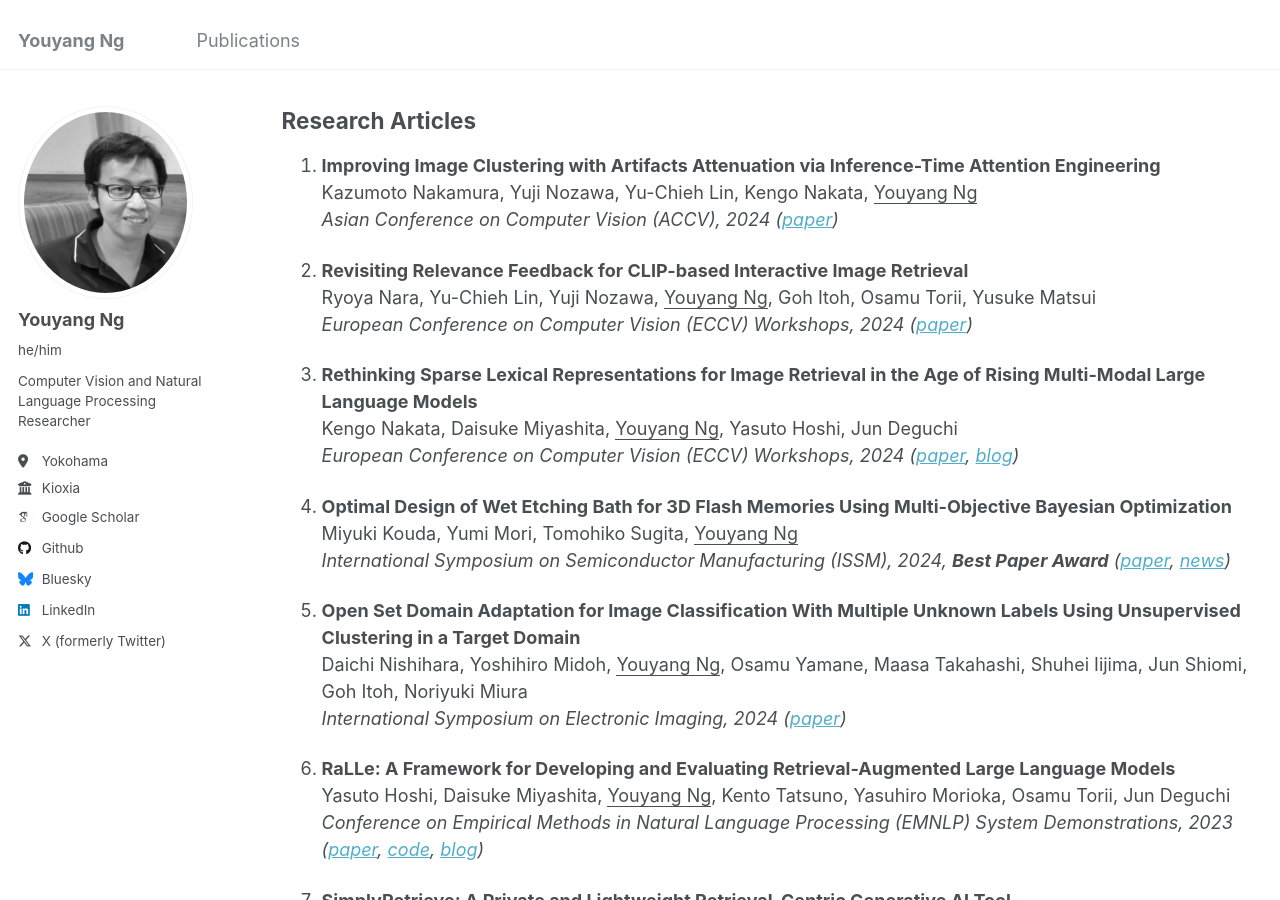
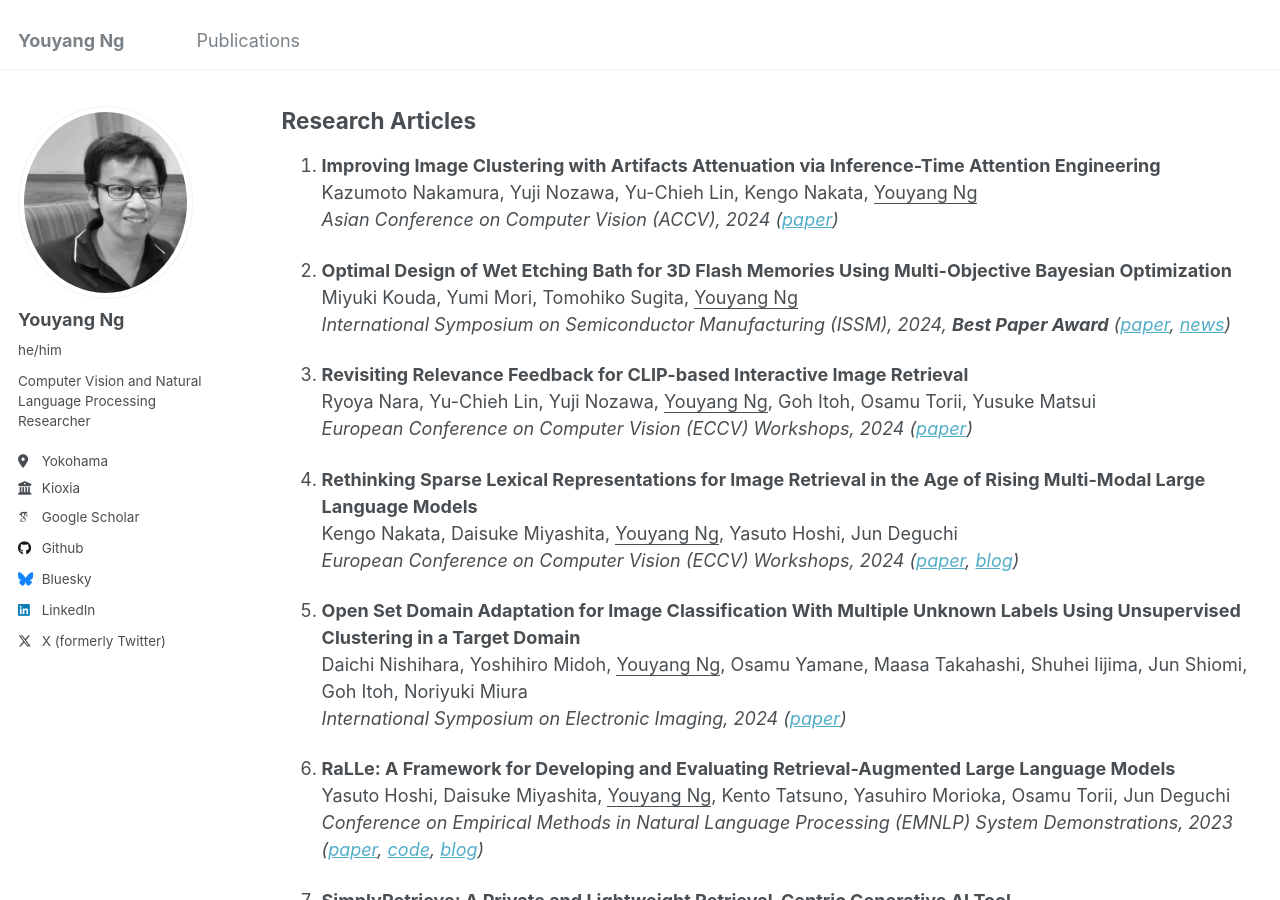
Before and after one commit to yy29/yy29.github.io, a Jekyll site: the page built from _pages/publications.md, in a window 1280 px wide and 900 px high, scrolled down 2320 px. Built offline with Jekyll 4.4.1, drawn with Linux system fonts in a browser that asks for light colours; some web fonts are replaced; part of the change alters nothing that is shown.

```diff
--- a/_pages/publications.md
+++ b/_pages/publications.md
@@ -97,6 +97,10 @@ Bo Wang, <ins>Youyang Ng</ins>, Yuchieh Lin, Kengo Nakata, Takeshi Fujiwara
 Kazumoto Nakamura, Yuji Nozawa, Yu-Chieh Lin, Kengo Nakata, <ins>Youyang Ng</ins>
 *Asian Conference on Computer Vision (ACCV), 2024 ([paper](https://openaccess.thecvf.com/content/ACCV2024/html/Nakamura_Improving_Image_Clustering_with_Artifacts_Attenuation_via_Inference-Time_Attention_Engineering_ACCV_2024_paper.html))*
 
+1. **Optimal Design of Wet Etching Bath for 3D Flash Memories Using Multi-Objective Bayesian Optimization**
+Miyuki Kouda, Yumi Mori, Tomohiko Sugita, <ins>Youyang Ng</ins>
+*International Symposium on Semiconductor Manufacturing (ISSM), 2024, **Best Paper Award** ([paper](https://ieeexplore.ieee.org/document/10874985), [news](https://www.semiconportal.com/archive/blog/insiders/hattori/250214-chipmanufacturingai.html))*
+
 1. **Revisiting Relevance Feedback for CLIP-based Interactive Image Retrieval**
 Ryoya Nara, Yu-Chieh Lin, Yuji Nozawa, <ins>Youyang Ng</ins>, Goh Itoh, Osamu Torii, Yusuke Matsui
 *European Conference on Computer Vision (ECCV) Workshops, 2024 ([paper](https://arxiv.org/abs/2404.16398))*
@@ -104,10 +108,6 @@ Ryoya Nara, Yu-Chieh Lin, Yuji Nozawa, <ins>Youyang Ng</ins>, Goh Itoh, Osamu To
 1. **Rethinking Sparse Lexical Representations for Image Retrieval in the Age of Rising Multi-Modal Large Language Models**
 Kengo Nakata, Daisuke Miyashita, <ins>Youyang Ng</ins>, Yasuto Hoshi, Jun Deguchi
 *European Conference on Computer Vision (ECCV) Workshops, 2024 ([paper](https://arxiv.org/abs/2408.16296), [blog](https://www.kioxia.com/en-jp/rd/technology/topics/topics-76.html))*
-
-1. **Optimal Design of Wet Etching Bath for 3D Flash Memories Using Multi-Objective Bayesian Optimization**
-Miyuki Kouda, Yumi Mori, Tomohiko Sugita, <ins>Youyang Ng</ins>
-*International Symposium on Semiconductor Manufacturing (ISSM), 2024, **Best Paper Award** ([paper](https://ieeexplore.ieee.org/document/10874985), [news](https://www.semiconportal.com/archive/blog/insiders/hattori/250214-chipmanufacturingai.html))*
 
 1. **Open Set Domain Adaptation for Image Classification With Multiple Unknown Labels Using Unsupervised Clustering in a Target Domain**
 Daichi Nishihara, Yoshihiro Midoh, <ins>Youyang Ng</ins>, Osamu Yamane, Maasa Takahashi, Shuhei Iijima, Jun Shiomi, Goh Itoh, Noriyuki Miura
```
